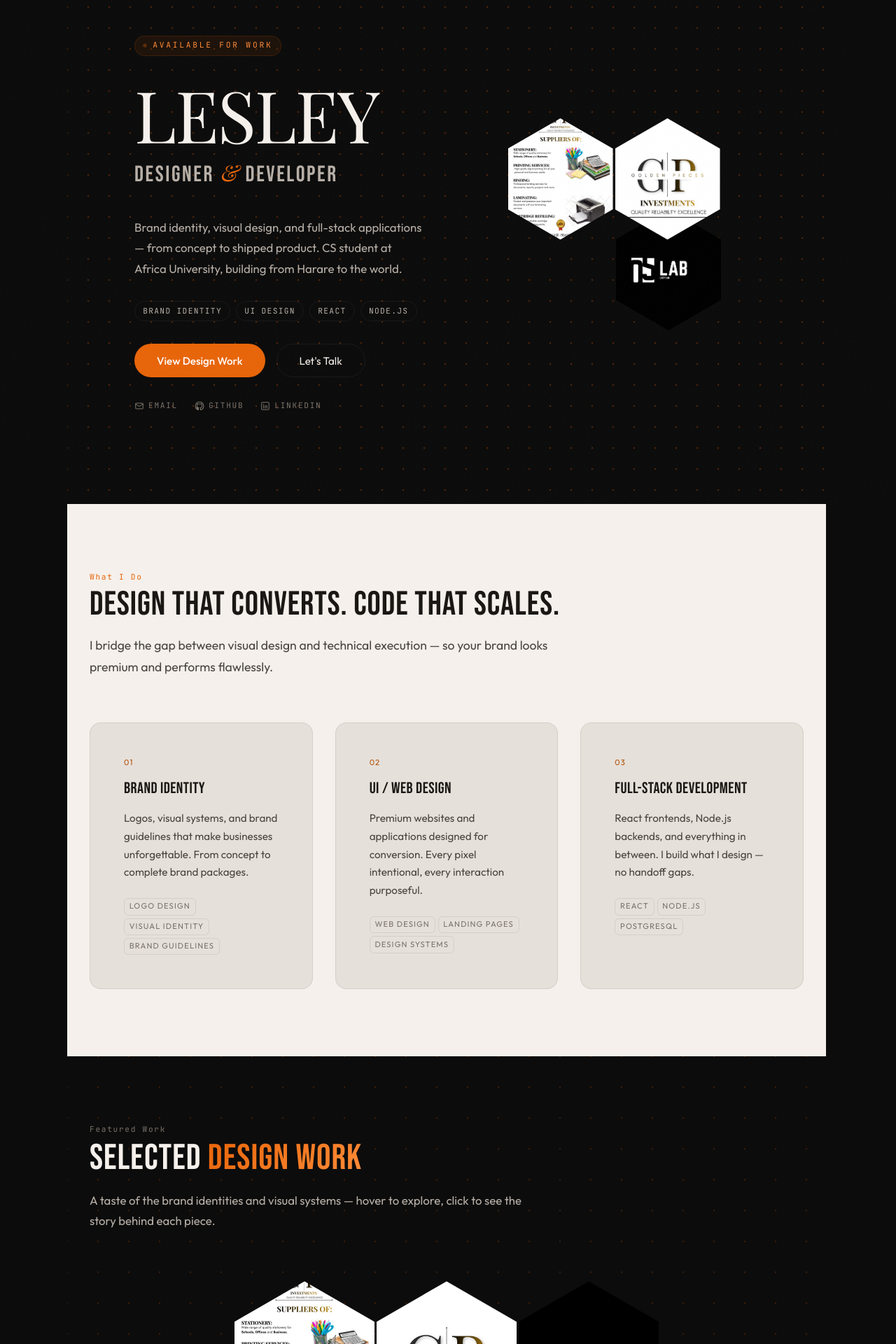
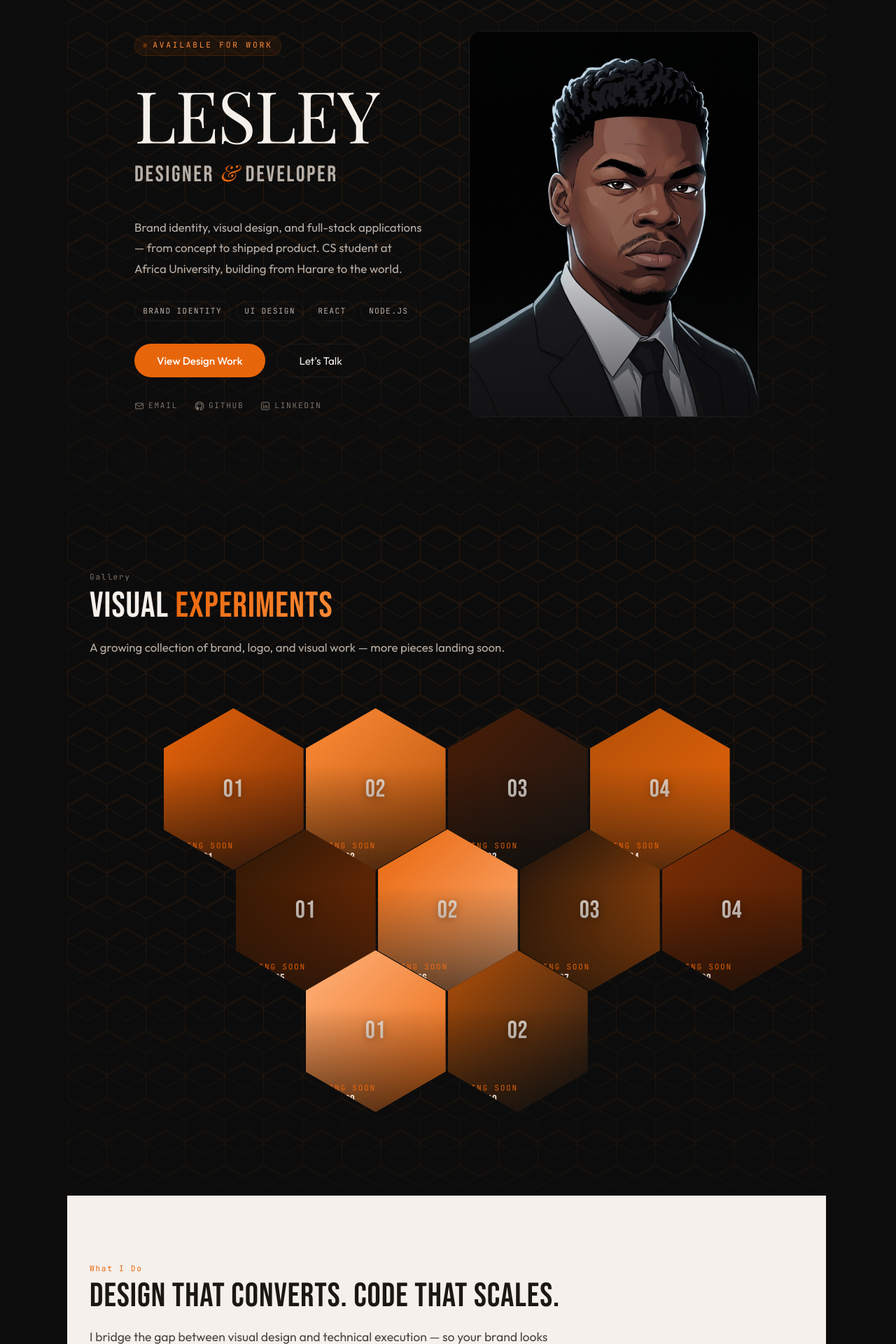
Before and after one commit to Le-e-lab/portfolio, a React (Vite) app: page / in a window 1280 px wide. Shown: the part 80-2000 px from the top of the page at 70% size. Built offline with nearby package versions, Linux system fonts and the light colour scheme; a web font is replaced by a local one.

Commit message:
feat: restore hero photo over hexagon pattern, add 10-cell honeycomb gallery below hero

```diff
--- /dev/null
+++ b/src/components/GallerySection.css
@@ -0,0 +1,42 @@
+.gallery-section {
+  position: relative;
+  overflow: hidden;
+}
+
+.gallery-container {
+  position: relative;
+  z-index: 1;
+  max-width: 1200px;
+  margin: 0 auto;
+  padding: 0 var(--space-xl);
+}
+
+.gallery-header {
+  margin-bottom: var(--space-2xl);
+  max-width: 640px;
+}
+
+.gallery-heading {
+  font-size: clamp(2rem, 4.5vw, 3.2rem);
+  margin-bottom: var(--space-md);
+}
+
+.gallery-sub {
+  font-size: 1.05rem;
+  line-height: 1.75;
+  color: var(--text-dim);
+}
+
+/* Gallery honeycomb uses slightly larger hexes to fill the band */
+.hexcomb--gallery {
+  --hex: clamp(130px, 17vw, 200px);
+}
+
+@media (max-width: 768px) {
+  .gallery-container {
+    padding: 0 var(--space-lg);
+  }
+  .hexcomb--gallery {
+    --hex: clamp(110px, 40vw, 170px);
+  }
+}
--- /dev/null
+++ b/src/components/GallerySection.jsx
@@ -0,0 +1,36 @@
+import HexPattern from './HexPattern';
+import HoneycombGrid from './HoneycombGrid';
+import { galleryPlaceholders } from './galleryData';
+import useReveal from '../hooks/useReveal';
+import './GallerySection.css';
+
+/* Gallery of 10 honeycomb cells below the hero. Cells are gradient
+   placeholders until real project images are added to galleryData —
+   drop an image path in and the hex shows the work. */
+
+export default function GallerySection({ onOpen }) {
+  const headerRef = useReveal();
+
+  return (
+    <section className="section section--dark gallery-section">
+      <HexPattern stroke="#E8650A" opacity={0.08} />
+      <div className="gallery-container">
+        <div ref={headerRef} className="reveal gallery-header">
+          <span className="section-number">Gallery</span>
+          <h2 className="gallery-heading">
+            Visual <span className="text-gradient">Experiments</span>
+          </h2>
+          <p className="gallery-sub">
+            A growing collection of brand, logo, and visual work — more pieces landing soon.
+          </p>
+        </div>
+        <HoneycombGrid
+          variant="gallery"
+          cols={4}
+          projects={galleryPlaceholders}
+          onOpen={onOpen}
+        />
+      </div>
+    </section>
+  );
+}
--- a/src/components/Hero.css
+++ b/src/components/Hero.css
@@ -206,45 +206,46 @@
   color: var(--tangerine);
 }
 
-/* ── Right: Honeycomb ── */
+/* ── Right: Portrait ── */
 .hero-image-col {
   display: flex;
   align-items: center;
   justify-content: center;
 }
 
-.hero-image-col .hexcomb {
-  padding: var(--space-xl) 0;
+.hero-portrait-frame {
+  position: relative;
+  width: 100%;
+  max-width: 440px;
+  aspect-ratio: 3 / 4;
+  border-radius: var(--radius-lg);
+  overflow: hidden;
+  border: 1px solid var(--border);
 }
 
-/* ═══ Featured Work (honeycomb section below services) ═══ */
-.featured-section {
-  position: relative;
-  overflow: hidden;
+.hero-portrait-img {
+  width: 100%;
+  height: 100%;
+  object-fit: cover;
+  object-position: center top;
+  display: block;
+  transition: transform 700ms cubic-bezier(0.23, 1, 0.32, 1);
 }
 
-.featured-container {
-  position: relative;
-  z-index: 1;
-  max-width: 1200px;
-  margin: 0 auto;
-  padding: 0 var(--space-xl);
+.hero-portrait-frame:hover .hero-portrait-img {
+  transform: scale(1.04);
 }
 
-.featured-header {
-  margin-bottom: var(--space-2xl);
-  max-width: 640px;
-}
-
-.featured-heading {
-  font-size: clamp(2rem, 4.5vw, 3.2rem);
-  margin-bottom: var(--space-md);
-}
-
-.featured-sub {
-  font-size: 1.05rem;
-  line-height: 1.75;
-  color: var(--text-dim);
+.hero-portrait-glow {
+  position: absolute;
+  inset: 0;
+  background: linear-gradient(
+    to top,
+    rgba(12, 12, 12, 0.7) 0%,
+    rgba(12, 12, 12, 0.1) 40%,
+    transparent 60%
+  );
+  pointer-events: none;
 }
 
 /* ── Responsive ── */
@@ -265,6 +266,10 @@
     order: 1;
   }
 
+  .hero-portrait-frame {
+    max-width: 300px;
+  }
+
   .hero-pills {
     justify-content: center;
   }
@@ -283,6 +288,10 @@
     padding: 0 var(--space-lg);
   }
 
+  .hero-portrait-frame {
+    max-width: 250px;
+  }
+
   .hero-ctas {
     flex-direction: column;
     width: 100%;
--- a/src/components/Hero.jsx
+++ b/src/components/Hero.jsx
@@ -1,31 +1,35 @@
 import { useState } from 'react';
 import { useNavigate } from 'react-router-dom';
 import Icon from './Icon';
-import DotGrid from './DotGrid';
+import HexPattern from './HexPattern';
 import ServicesSection from './ServicesSection';
-import HoneycombGrid from './HoneycombGrid';
+import GallerySection from './GallerySection';
+import { galleryPlaceholders } from './galleryData';
 import ProjectWindow from './ProjectWindow';
-import useDesignProjects from '../hooks/useDesignProjects';
-import useReveal from '../hooks/useReveal';
 import './Hero.css';
 
 export default function Hero() {
   const navigate = useNavigate();
-  const designProjects = useDesignProjects();
   const [selectedProject, setSelectedProject] = useState(null);
-  const featuredRef = useReveal();
+
+  const openGalleryPlaceholder = (p) => {
+    const idx = galleryPlaceholders.findIndex((g) => g.id === p.id);
+    setSelectedProject({
+      title: p.title,
+      category: 'Coming Soon',
+      client: 'In progress',
+      year: '2026',
+      description: `This gallery slot (${idx + 1} of 10) is reserved for a new design piece. It will be filled with a real project image and story shortly.`,
+      image: null,
+      gradient: p.gradient,
+    });
+  };
 
   return (
     <>
+      {/* ═══ HERO — photo + intro over hexagon pattern ═══ */}
       <section className="hero section--dark">
-        <DotGrid
-          dotColor="#E8650A"
-          dotSize={2.5}
-          dotSpacing={30}
-          orbitSpeed={1.2}
-          impactRadius={120}
-          scaleOnHover={1.6}
-        />
+        <HexPattern stroke="#E8650A" opacity={0.14} />
         <div className="hero-grid">
           {/* Left: Text content */}
           <div className="hero-text-col">
@@ -73,48 +77,27 @@ export default function Hero() {
             </div>
           </div>
 
-          {/* Right: Honeycomb hex cluster of design work */}
+          {/* Right: Portrait image */}
           <div className="hero-image-col hero-image-anim">
-            <HoneycombGrid
-              variant="hero"
-              cols={2}
-              projects={designProjects.slice(0, 3)}
-              onOpen={setSelectedProject}
-            />
+            <div className="hero-portrait-frame">
+              <img
+                src="/images/hero-portrait.jpg"
+                alt="Lesley Mutsambiwa at his desk"
+                className="hero-portrait-img"
+                width={1200}
+                height={1609}
+                fetchPriority="high"
+              />
+              <div className="hero-portrait-glow" />
+            </div>
           </div>
         </div>
       </section>
 
+      {/* ═══ GALLERY — 10 hexagon cells (placeholders for now) ═══ */}
+      <GallerySection onOpen={openGalleryPlaceholder} />
+
       <ServicesSection />
-
-      {/* ══════ FEATURED WORK — honeycomb below services ══════ */}
-      <section className="section section--dark featured-section">
-        <DotGrid
-          dotColor="#E8650A"
-          dotSize={2}
-          dotSpacing={44}
-          orbitSpeed={0.8}
-          impactRadius={140}
-          scaleOnHover={1.4}
-        />
-        <div className="featured-container">
-          <div ref={featuredRef} className="reveal featured-header">
-            <span className="section-number">Featured Work</span>
-            <h2 className="featured-heading">
-              Selected <span className="text-gradient">Design Work</span>
-            </h2>
-            <p className="featured-sub">
-              A taste of the brand identities and visual systems — hover to explore, click to see the story behind each piece.
-            </p>
-          </div>
-          <HoneycombGrid
-            variant="featured"
-            cols={3}
-            projects={designProjects.slice(0, 6)}
-            onOpen={setSelectedProject}
-          />
-        </div>
-      </section>
 
       <ProjectWindow project={selectedProject} onClose={() => setSelectedProject(null)} />
     </>
--- /dev/null
+++ b/src/components/HexPattern.css
@@ -0,0 +1,36 @@
+.hex-pattern {
+  position: absolute;
+  inset: 0;
+  width: 100%;
+  height: 100%;
+  z-index: 0;
+  pointer-events: none;
+  overflow: hidden;
+}
+
+.hex-pattern-svg {
+  width: 100%;
+  height: 100%;
+  display: block;
+}
+
+/* Soften the pattern near the top so it doesn't fight the text */
+.hex-pattern::after {
+  content: '';
+  position: absolute;
+  inset: 0;
+  background: radial-gradient(ellipse 90% 70% at 50% 30%, transparent 30%, rgba(12, 12, 12, 0.55) 100%);
+  pointer-events: none;
+}
+
+@media (max-width: 768px) {
+  .hex-pattern::after {
+    background: radial-gradient(ellipse 100% 80% at 50% 20%, transparent 25%, rgba(12, 12, 12, 0.65) 100%);
+  }
+}
+
+@media (prefers-reduced-motion: reduce) {
+  .hex-pattern {
+    display: none;
+  }
+}
--- /dev/null
+++ b/src/components/HexPattern.jsx
@@ -0,0 +1,50 @@
+import './HexPattern.css';
+
+/* Honeycomb (hexagon outline) background pattern.
+   Renders a repeating SVG pattern of interlocking hexagon outlines that
+   reads as subtle "hex graph paper". Used behind the hero instead of the
+   dot grid. Decorative only — aria-hidden. */
+
+export default function HexPattern({
+  stroke = '#E8650A',
+  opacity = 0.14,
+  className = '',
+}) {
+  return (
+    <div className={`hex-pattern ${className}`} aria-hidden="true">
+      <svg className="hex-pattern-svg">
+        <defs>
+          <pattern
+            id="hex-pattern-tile"
+            width="56"
+            height="96"
+            patternUnits="userSpaceOnUse"
+          >
+            <path
+              d="M28.66 0 L57.32 16.5 L57.32 49.5 L28.66 66 L0 49.5 L0 16.5 Z"
+              fill="none"
+              stroke={stroke}
+              strokeWidth="1"
+              opacity={opacity}
+            />
+            <path
+              d="M28.66 96 L57.32 79.5 L57.32 46.5 L28.66 30 L0 46.5 L0 79.5 Z"
+              fill="none"
+              stroke={stroke}
+              strokeWidth="1"
+              opacity={opacity}
+            />
+            <path
+              d="M28.66 32 L57.32 48.5 L57.32 81.5 L28.66 98 L0 81.5 L0 48.5 Z"
+              fill="none"
+              stroke={stroke}
+              strokeWidth="1"
+              opacity={opacity}
+            />
+          </pattern>
+        </defs>
+        <rect width="100%" height="100%" fill="url(#hex-pattern-tile)" />
+      </svg>
+    </div>
+  );
+}
--- a/src/components/HoneycombGrid.css
+++ b/src/components/HoneycombGrid.css
@@ -118,6 +118,33 @@
   opacity: 1;
 }
 
+/* Placeholder cell — gradient fill + always-visible number */
+.hex-placeholder {
+  position: absolute;
+  inset: 0;
+  display: flex;
+  align-items: center;
+  justify-content: center;
+  transition: transform 550ms cubic-bezier(0.23, 1, 0.32, 1);
+}
+
+.hex-shell:hover .hex-placeholder {
+  transform: scale(1.12);
+}
+
+.hex-placeholder-num {
+  font-family: var(--font-heading);
+  font-size: clamp(1.4rem, 4vw, 2.2rem);
+  color: rgba(245, 240, 235, 0.85);
+  letter-spacing: 0.02em;
+  text-shadow: 0 2px 12px rgba(0, 0, 0, 0.35);
+}
+
+.hex-btn--placeholder .hex-label {
+  opacity: 0.9;
+  background: linear-gradient(to top, rgba(12, 12, 12, 0.7) 0%, transparent 65%);
+}
+
 .hex-cat {
   font-family: var(--font-mono);
   font-size: 0.7rem;
--- a/src/components/HoneycombGrid.jsx
+++ b/src/components/HoneycombGrid.jsx
@@ -4,7 +4,9 @@ import './HoneycombGrid.css';
    Pattern: pointy-top clip-path hexes in flex rows; alternate rows pull up by
    30% of hex width and shift half a hex sideways so peaks nest into the row
    above. A radial tangerine glow fades in behind the hovered hex — the
-   "light on" effect. Clicking a hex calls onOpen(project). */
+   "light on" effect. Clicking a hex calls onOpen(project).
+   Cells with image:null render a gradient placeholder with a visible number
+   (used until real images are added). */
 
 function chunk(projects, cols) {
   const rows = [];
@@ -32,15 +34,16 @@ export default function HoneycombGrid({
           className={`hexcomb-row ${ri % 2 === 1 ? 'hexcomb-row--offset' : ''}`}
           role="listitem"
         >
-          {row.map((project) => (
-            <div key={project.title} className="hex-shell">
+          {row.map((project, ci) => (
+            <div key={project.title || project.id} className="hex-shell">
               <span className="hex-glow" aria-hidden="true" />
               <button
                 type="button"
-                className="hex-btn"
+                className={`hex-btn ${project.image ? '' : 'hex-btn--placeholder'}`}
                 onClick={() => onOpen(project)}
                 aria-label={`View ${project.title}`}
               >
+                {project.image ? (
                   <img
                     src={project.image}
                     alt={project.title}
@@ -49,8 +52,16 @@ export default function HoneycombGrid({
                     width={600}
                     height={600}
                   />
+                ) : (
+                  <span
+                    className="hex-placeholder"
+                    style={{ background: project.gradient }}
+                  >
+                    <span className="hex-placeholder-num">{(ci + 1).toString().padStart(2, '0')}</span>
+                  </span>
+                )}
                 <span className="hex-label">
-                  <span className="hex-cat">{project.category}</span>
+                  <span className="hex-cat">{project.category || 'Gallery'}</span>
                   <span className="hex-title">{project.title}</span>
                 </span>
               </button>
--- /dev/null
+++ b/src/components/galleryData.js
@@ -0,0 +1,22 @@
+/* 10 gallery placeholder cells — swap any `gradient` for a real `image` path
+   and the honeycomb cell will show the work instead of the placeholder. */
+
+export const galleryPlaceholders = Array.from({ length: 10 }, (_, i) => ({
+  id: `gallery-${i + 1}`,
+  title: `Project ${String(i + 1).padStart(2, '0')}`,
+  category: 'Coming Soon',
+  image: null,
+  placeholder: true,
+  gradient: [
+    'linear-gradient(135deg, #E8650A, #7a2e05)',
+    'linear-gradient(135deg, #FF8C38, #B35008)',
+    'linear-gradient(135deg, #4a1c05, #1a1714)',
+    'linear-gradient(135deg, #B35008, #E8650A)',
+    'linear-gradient(135deg, #2b1605, #7a2e05)',
+    'linear-gradient(135deg, #E8650A, #FFB37E)',
+    'linear-gradient(135deg, #140f0b, #B35008)',
+    'linear-gradient(135deg, #7a2e05, #4a1c05)',
+    'linear-gradient(135deg, #FFB37E, #E8650A)',
+    'linear-gradient(135deg, #B35008, #1a1714)',
+  ][i],
+}));
```
Also changed, not shown: src/components/ProjectWindow.css (+16 -0 lines), src/components/ProjectWindow.jsx (+8 -2 lines), 1 other file (tests, documents, lock files or other folders). Lines whose indentation alone changed are shown as unchanged.
